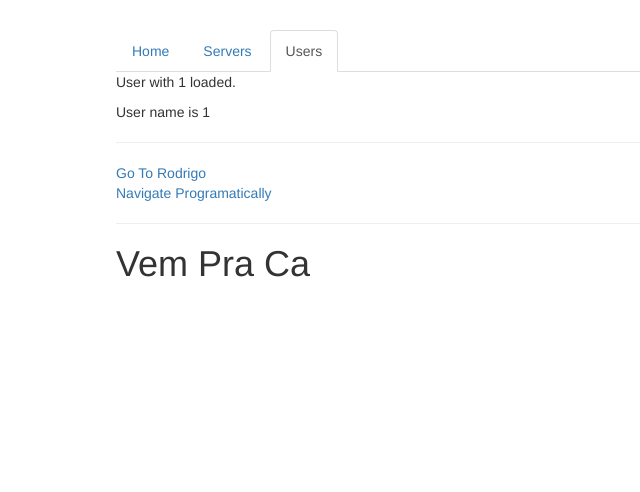
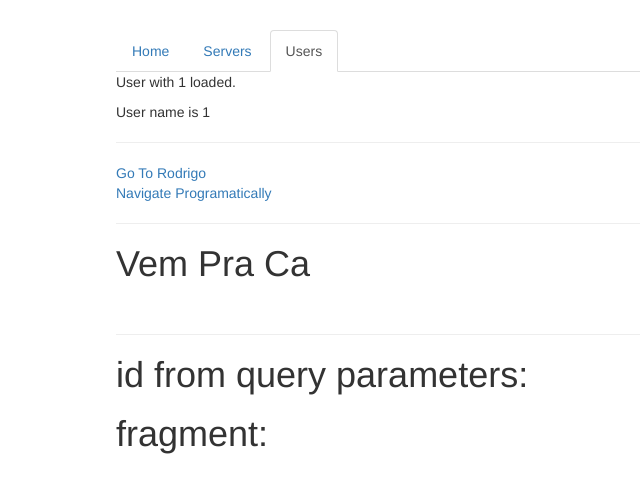
Before and after one commit to rodrigobmedeiros/Angular-TOPTAL-track, an Angular app in the folder angular-the-complete-guide-2023/routing-start/: page /users/1/1 in a window 1280 px wide. Shown: the top 492 px of the page, without its empty margins (149-789 px from the left). Built offline with nearby package versions, Linux system fonts and the light colour scheme.

Commit message:
Just play with queryParams and fragments

```diff
--- a/angular-the-complete-guide-2023/routing-start/src/app/users/user/user.component.html
+++ b/angular-the-complete-guide-2023/routing-start/src/app/users/user/user.component.html
@@ -11,3 +11,8 @@
 
 <hr>
 <h1 id="vemPraCa">Vem Pra Ca</h1>
+
+<br>
+<hr>
+<h1>id from query parameters: {{idQueryParams}}</h1>
+<h1>fragment: {{ fragment }}</h1>
--- a/angular-the-complete-guide-2023/routing-start/src/app/users/user/user.component.ts
+++ b/angular-the-complete-guide-2023/routing-start/src/app/users/user/user.component.ts
@@ -8,6 +8,8 @@ import { ActivatedRoute, Params, Router } from '@angular/router';
 })
 export class UserComponent implements OnInit {
   user: {id: number, name: string};
+  idQueryParams: number;
+  fragment: string;
 
   constructor(private route: ActivatedRoute, private router: Router) { }
 
@@ -16,10 +18,22 @@ export class UserComponent implements OnInit {
       id: this.route.snapshot.params['id'],
       name: this.route.snapshot.params['name']
     }
+
+    this.idQueryParams = this.route.snapshot.queryParams['id'];
+    this.fragment = this.route.snapshot.fragment;
+
+    this.route.queryParams.subscribe((queryParams) => {
+      this.idQueryParams = queryParams['id'];
+    });
+
+    this.route.fragment.subscribe((fragment) => {
+      this.fragment = fragment;
+    });
+
     this.route.params.subscribe((params: Params) => {
       this.user.id = params.id;
       this.user.name = params.name;
-    })
+    });
   }
 
   onClick() {
```
